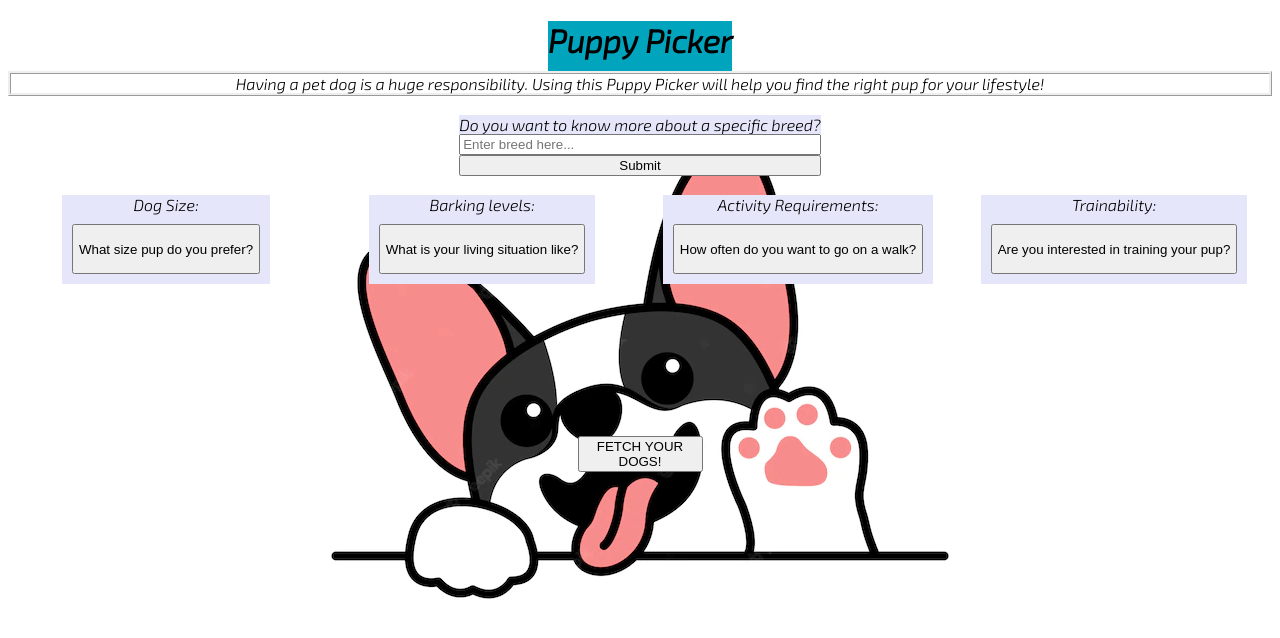
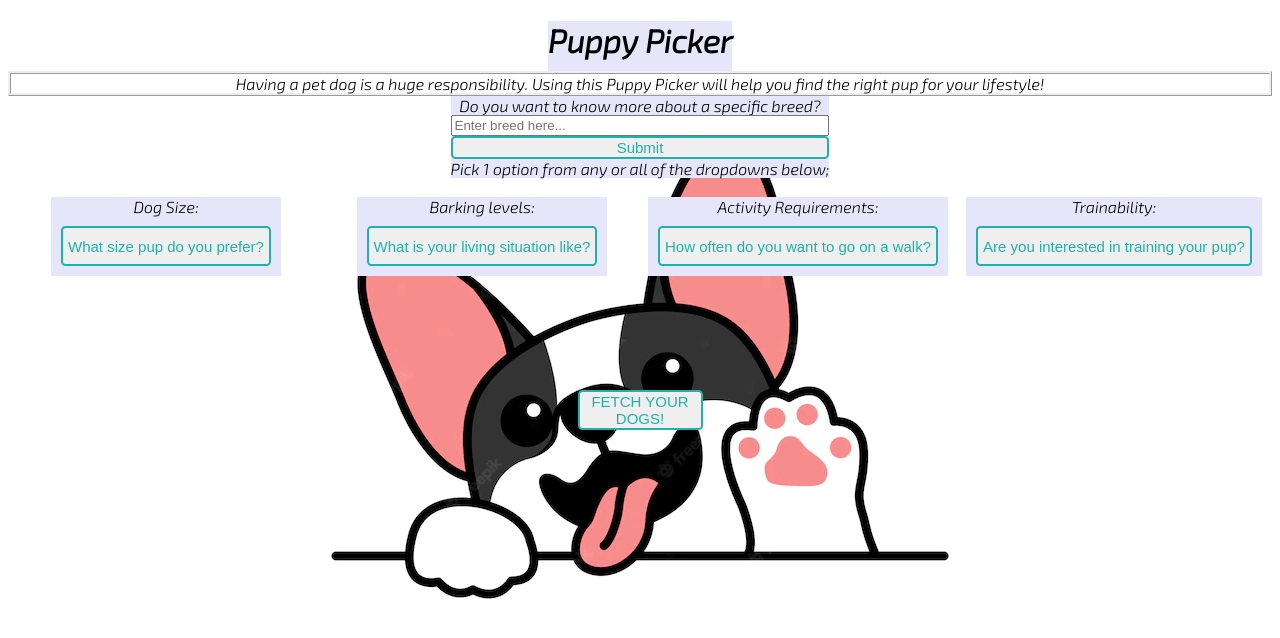
Before and after one commit to SuperNinjaEv/Personal-Project, a plain HTML site: page index.html in a window 1280 px wide. Drawn offline with Linux system fonts and the light colour scheme; no server answers.

Commit message:
Improved button selection appearance

```diff
--- a/index.html
+++ b/index.html
@@ -26,7 +26,7 @@
     <div class="intro">
         Having a pet dog is a huge responsibility. Using this Puppy Picker will help you find the right pup for your
         lifestyle!
-    </div><br>
+    </div>
 
     <main>
         <form>
@@ -39,6 +39,7 @@
                 <button class="submit-breed">
                     Submit
                 </button>
+                Pick 1 option from any or all of the dropdowns below;
             </div>
             <br>
 
@@ -87,8 +88,8 @@
                     <div id="training" class="dropdown-content">
                         <option id="training" value="none">Nope. It can just be a dog.</option>
                         <option id="training" value="some">Definitely the basics.</option>
-                        <option id="training" value="advanced">Probably some fancy moves for fun.</option>
-                        <option id="training" value="max">I want a working/competing pup.</option>
+                        <option id="training" value="advanced">Some fancy moves for fun.</option>
+                        <option id="training" value="max">I want to work/compete with pup.</option>
                     </div>
                 </div>
             </div>
@@ -97,7 +98,7 @@
         <section class="chosen">
             <!-- User choices will appear here before fetch click -->
         </section>
-        <br><br><br><br><br><br><br><br>
+        <br><br><br><br><br><br>
 
         <!-- <a href="./results.html">onclick="window.location='./results.html';"</a> -->
         <button class="fetch" type="submit">FETCH YOUR DOGS!
--- a/loading.js
+++ b/loading.js
@@ -16,7 +16,7 @@ const pageLoad = {
         setTimeout(() => {
             let loadMsg = document.querySelector('.loading-list');
             bodyLoad.removeChild(loadMsg)
-        }, 4000)
+        }, 3000)
     }
 }
 pageLoad.init()
--- a/main.js
+++ b/main.js
@@ -148,7 +148,8 @@ function fetchFunction(searchURL) {
 };
 
 function pokeDogs(dt) {
-    document.querySelector('h1').innerText = 'Pick A Poke Pup!'
+    document.querySelector('h1').innerText = 'Pick A Poke Pup'
+    document.querySelector('.intro').innerText = 'Below are the dogs that best fit you!';
     for (let dog of dt) {
         let cardArtic = document.createElement('article');
         let cardTitle = document.createElement('section');
@@ -200,6 +201,7 @@ function pokeDogs(dt) {
 
 fetchButton.addEventListener('click', (event) => {
     main.innerHTML = '';
-    setTimeout(fetchFunction, 4000, searchURL)
+    document.querySelector('.intro-img').remove()
+    setTimeout(fetchFunction, 3000, searchURL)
     searchURL = BASE_URL;
 });
--- a/stylin.css
+++ b/stylin.css
@@ -1,5 +1,5 @@
 header {
-    background-color: #00A4BD;
+    background-color: lavender;
     height: 50px;
     justify-self: center;
 }
@@ -19,7 +19,8 @@ body{
     display: block;
     margin-left: auto;
     margin-right: auto;
-    padding-top: 10px;
+    padding-top: 5px;
+    padding-bottom: 5px;
 }
 /* main::before {
     content: "";
@@ -61,11 +62,8 @@ main {
     /* justify-content: center; */
 }
 .fetch {
-    position: relative;
-    /* display: grid; */
     max-width: 125px;
     justify-self: center;
-
 }
 .all-dropdowns {
     display: grid;
@@ -76,7 +74,7 @@ main {
 }
 .all-dropdowns button {
     width: auto;
-    height: 50px;
+    height: 40px;
     margin: 10px;
     padding: 5px 5px;
 }
@@ -322,3 +320,56 @@ main {
         opacity: 1;
         color: blue;}
 }
+
+
+@keyframes sheen {
+  0% {
+    transform: skewY(-45deg) translateX(0);
+  }
+  100% {
+    transform: skewY(-45deg) translateX(12.5em);
+  }
+}
+
+button {
+    text-align: center;
+    overflow: hidden;
+    display: inline-block;
+    color: lightseagreen;
+    border: 2px solid lightseagreen;
+    /* padding: 0.75em 2em; */
+    text-align: center;
+    text-decoration: none;
+    color: lightseagreen;
+    border: 2px solid lightseagreen;
+    font-size: 15px;
+    display: inline-block;
+    border-radius: 0.3em;
+    transition: all 0.2s ease-in-out;
+    position: relative;
+    overflow: hidden;
+}
+.fetch {
+}
+button:before {
+  content: "";
+  background-color: rgba(255,255,255,0.5);
+  height: 70%;
+  width: 3em;
+  display: block;
+  position: absolute;
+  top: 0;
+  left: -4.5em;
+  transform: skewX(-45deg) translateX(0);
+  transition: none;
+  overflow: hidden;
+}
+button:hover {
+  background-color: lightseagreen;
+  color: darkblue;
+  border-bottom: 4px solid darken(lightseagreen, 10%);
+}
+button:hover::before {
+  transform: skewX(-45deg) translateX(13.5em);
+ transition: all 0.5s ease-in-out;
+}
```
